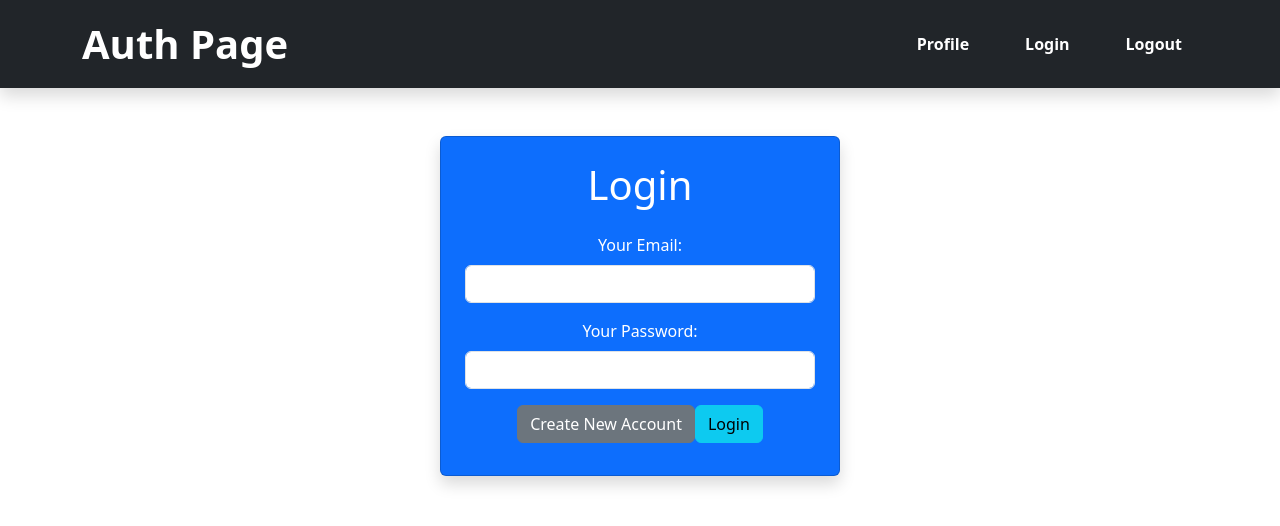
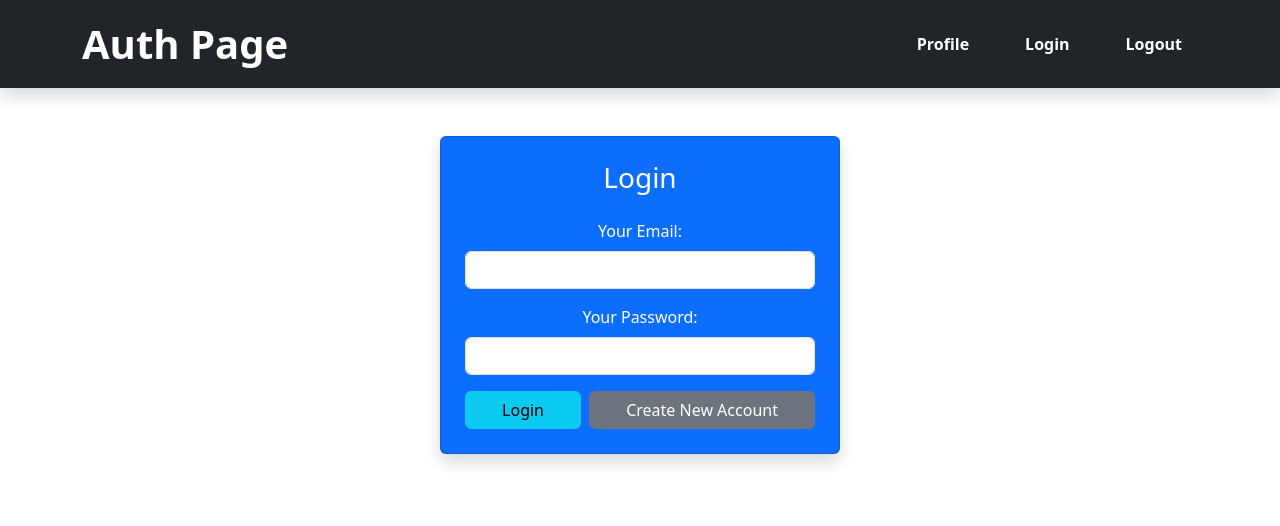
Before and after one commit to Ravi727570/ecommerce_site, a React (Create React App) app: page /auth in a window 1280 px wide. Shown: the top 526 px of the page. Built offline with nearby package versions, Linux system fonts and the light colour scheme.

Commit message:
Update AuthForm.js

```diff
--- a/src/components/AuthForm.js
+++ b/src/components/AuthForm.js
@@ -20,11 +20,12 @@ const AuthForm = () => {
     setIsProcessing(true);
     setError(null);
 
-    if (!isLogin) {
-      // Sign Up
-      fetch(
-        "https://identitytoolkit.googleapis.com/v1/accounts:signUp?key=AIzaSyCtwLDyIgie3wiULpZiBj8FP6cFbJ3QSqs",
-        {
+    // Decide URL based on login/signup
+    const url = isLogin
+      ? "https://identitytoolkit.googleapis.com/v1/accounts:signInWithPassword?key=AIzaSyCtwLDyIgie3wiULpZiBj8FP6cFbJ3QSqs"
+      : "https://identitytoolkit.googleapis.com/v1/accounts:signUp?key=AIzaSyCtwLDyIgie3wiULpZiBj8FP6cFbJ3QSqs";
+
+    fetch(url, {
       method: "POST",
       body: JSON.stringify({
         email: enteredEmail,
@@ -32,36 +33,39 @@ const AuthForm = () => {
         returnSecureToken: true,
       }),
       headers: { "Content-Type": "application/json" },
-        }
-      )
+    })
       .then((res) => {
         setIsProcessing(false);
         if (res.ok) {
-            alert("Sign up successful!");
+          return res.json();
         } else {
           return res.json().then((data) => {
             let errorMessage = "Authentication failed!";
             if (data && data.error && data.error.message) {
               errorMessage = data.error.message;
             }
+            setError(errorMessage);
             alert(errorMessage);
+            throw new Error(errorMessage);
           });
         }
       })
+      .then((data) => {
+        if (isLogin) {
+          console.log("Login successful! JWT (idToken):", data.idToken);
+          alert("Login successful!");
+        } else {
+          alert("Sign Up successful!");
+        }
+      })
       .catch((err) => {
-          setIsProcessing(false);
-          setError(err.message || "Something went wrong!");
+        console.log(err.message);
       });
-    } else {
-      // Login logic placeholder
-      setIsProcessing(false);
-      alert("Login clicked");
-    }
   };
 
   return (
     <div className="card mx-auto shadow p-4 bg-primary text-white" style={{ maxWidth: "400px" }}>
-      <h1 className="mb-4">{isLogin ? "Login" : "Sign Up"}</h1>
+      <h3 className="mb-4">{isLogin ? "Login" : "Sign Up"}</h3>
       <form onSubmit={submitHandler}>
         <div className="mb-3">
           <label className="form-label">Your Email:</label>
@@ -75,13 +79,15 @@ const AuthForm = () => {
 
         {error && <p className="text-danger">{error}</p>}
 
-            <button type="button" className="btn btn-secondary mb-2" onClick={switchAuthModeHandler}>
+        <div className="d-flex gap-2">
+          <button type="submit" className="btn btn-info flex-fill" disabled={isProcessing}>
+            {isProcessing ? "Sending request..." : isLogin ? "Login" : "Sign Up"}
+          </button>
+
+          <button type="button" className="btn btn-secondary flex-fill" onClick={switchAuthModeHandler}>
             {isLogin ? "Create New Account" : "Login with Existing Account"}
           </button>
-          <button type="submit" className="btn btn-info mb-2 " disabled={isProcessing}>
-            {isProcessing ? "Sending request..." : isLogin ? "Login" : "Create Account"}
-          </button>
-
+        </div>
       </form>
     </div>
   );
```
Lines whose indentation alone changed are shown as unchanged.
